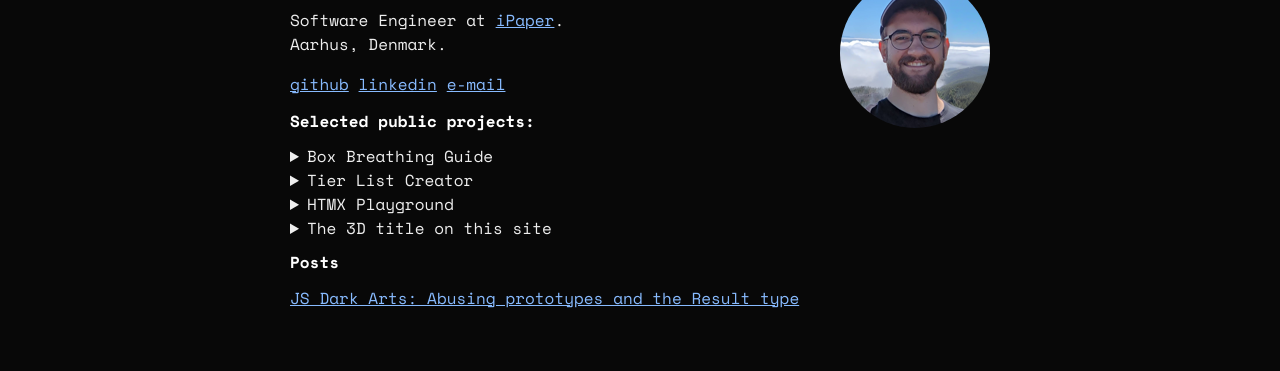
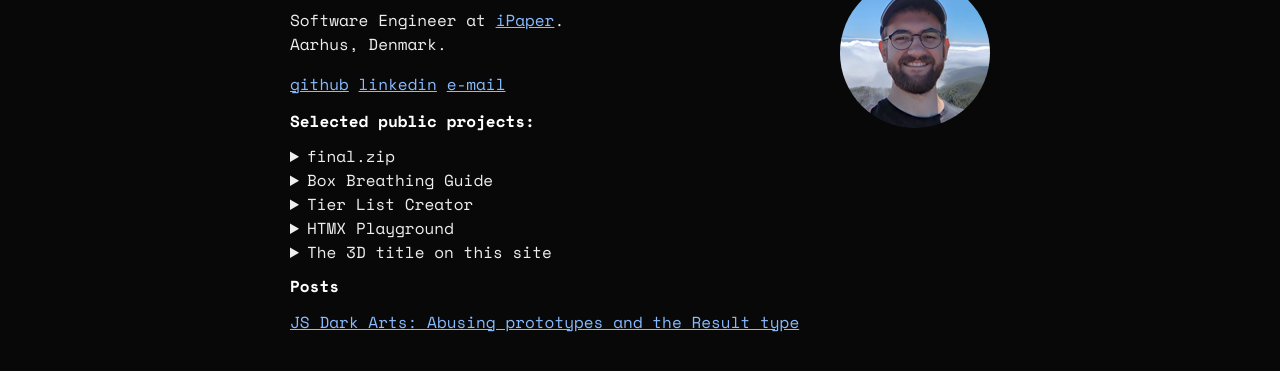
Before and after one commit to lassebomh/bomh.net, an Astro site: page / in a window 1280 px wide. Shown: the part 295-666 px from the top of the page. Built offline with nearby package versions, Linux system fonts and the light colour scheme; Astro itself is replaced by a stand-in of ours.

Commit message:
add final.zip

```diff
--- a/src/pages/index.astro
+++ b/src/pages/index.astro
@@ -39,6 +39,15 @@ const posts = Object.values(import.meta.glob("./posts/**/index.{md,mdx}", { eage
 
 
   <h2>Selected public projects:</h2>
+  <details>
+    <summary>
+      final.zip
+    </summary>
+    <blockquote>
+      <p><a target="_blank" href="https://final.zip/">(link)</a></p>
+      I cannot count the number of times that I've wanted to quickly transfer a file, and gotten hit with "File type not supported", "You don't have enough space", "The file is too big" or simply just "Cannot upload file". I'd always sit there in a mix of awe and frustration, and wonder how it's so hard to just transfer a goddamn file without paying money or creating an account. I channeled this frustration into a website called final.zip, that allows you to transfer a file P2P: No logins, no file size limits and no paywall. I'm don't store any of the files, which is how I can offer no size limits without drowning in hosting costs ($6). The name is inspired by the never-ending cycle of naming files 'final.zip', 'final_v2.zip', 'final_v2_real.zip'.
+    </blockquote>
+  </details>
   <details>
     <summary>
       Box Breathing Guide
```
